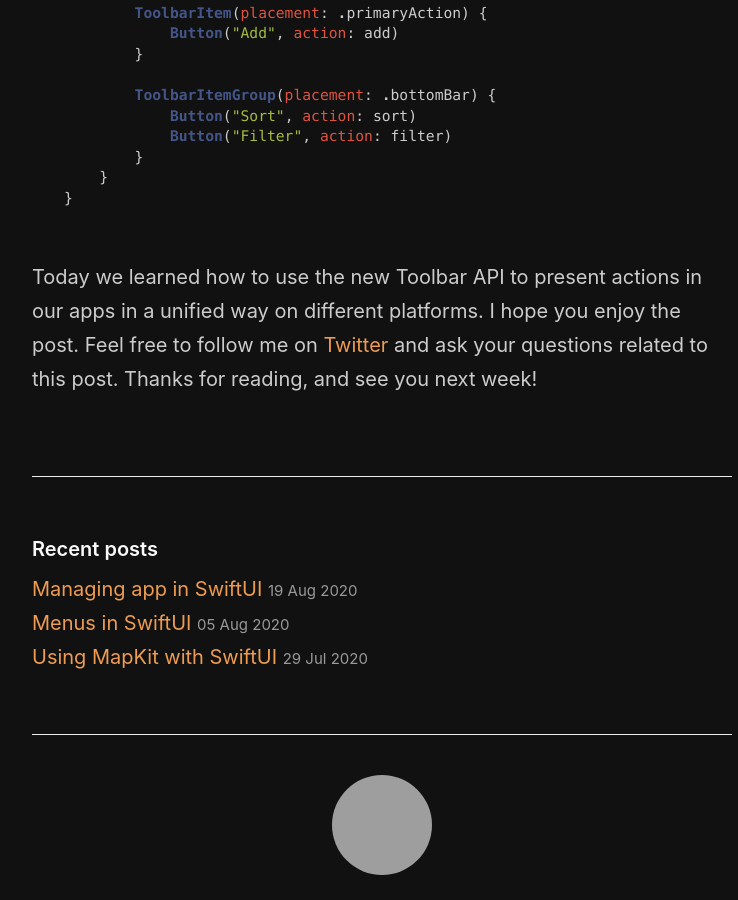
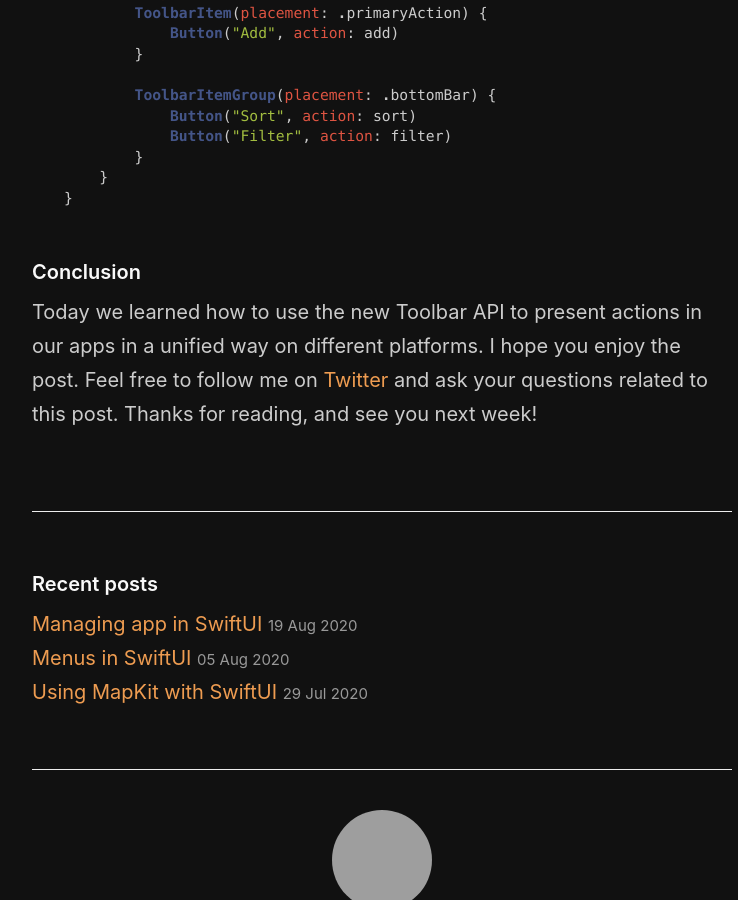
Before and after one commit to mecid/mecid.github.io, a Jekyll site: the page built from _posts/2020-07-15-mastering-toolbars-in-swiftui.md, in a window 1280 px wide and 900 px high, scrolled down 5562 px, cut to the strip 0-900 px from the top of the window. Shown: the whole strip, without its empty margins (258-996 px from the left). Built offline with Jekyll 4.4.1, drawn with Linux system fonts in a browser that asks for light colours; grey boxes are pictures that could not be loaded.

Commit message:
Update 2020-07-15-mastering-toolbars-in-swiftui.md

````diff
--- a/_posts/2020-07-15-mastering-toolbars-in-swiftui.md
+++ b/_posts/2020-07-15-mastering-toolbars-in-swiftui.md
@@ -145,4 +145,5 @@ struct ItemsToolbar: ToolbarContent {
 }
 ```
 
+#### Conclusion
 Today we learned how to use the new Toolbar API to present actions in our apps in a unified way on different platforms. I hope you enjoy the post. Feel free to follow me on [Twitter](https://twitter.com/mecid) and ask your questions related to this post. Thanks for reading, and see you next week!
````
